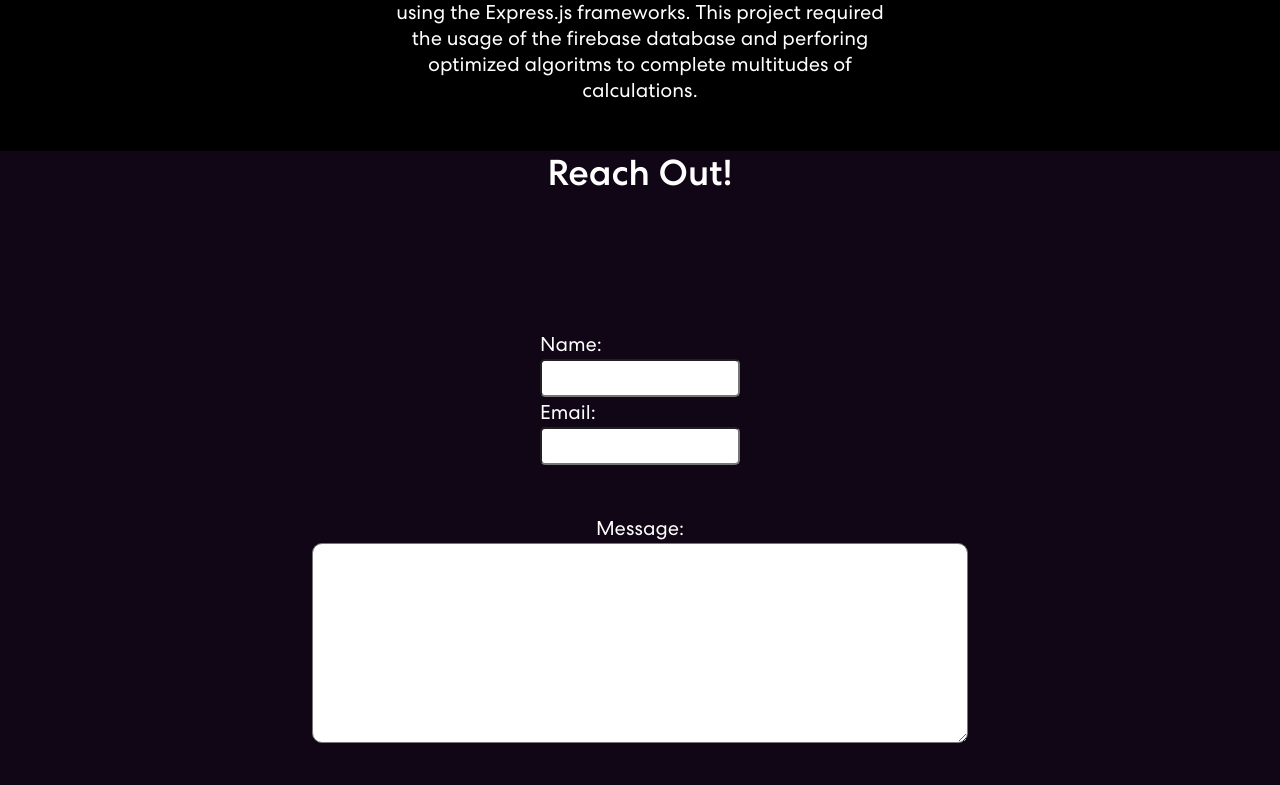
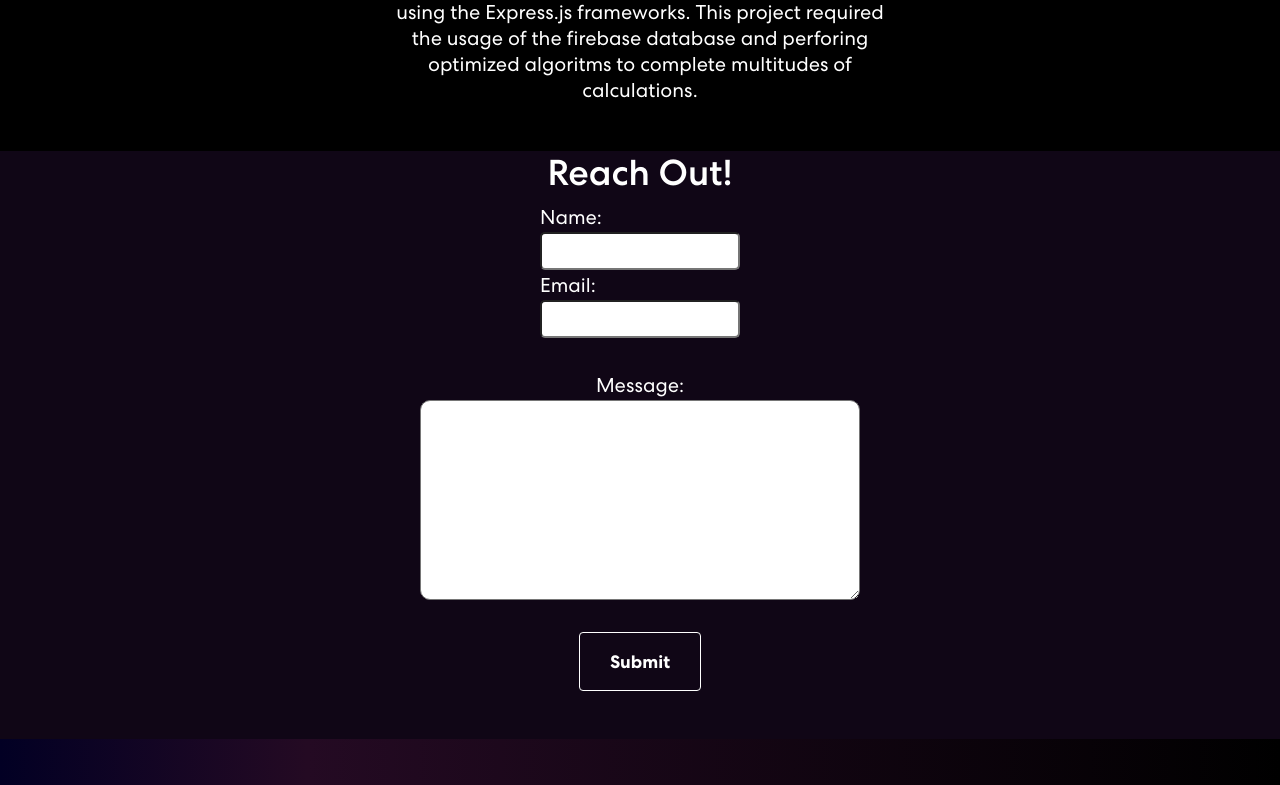
Before and after one commit to arashinho-gh/portfolio, a React (Create React App) app: page / in a window 1280 px wide. Shown: the part 2004-2789 px from the top of the page. Built offline with nearby package versions, Linux system fonts and the light colour scheme.

Commit message:
test 4.0

```diff
--- a/src/components/contact/contact.css
+++ b/src/components/contact/contact.css
@@ -6,7 +6,6 @@
   flex-direction: column;
 }
 .contact h2 {
-  padding: 0px 0px 50px 0px;
   display: flex;
   font-size: 36px;
 }
@@ -17,11 +16,7 @@
   position: relative;
   padding-bottom: 80px;
   width: 80%;
-  height: 400px;
-  @media (max-width: 1400px) {
-    flex-direction: column;
-    height: 600px;
-  }
+  flex-direction: column;
 }
 .contact button {
   border-radius: 4px;
@@ -35,8 +30,8 @@
   font-size: 18px;
   background-color: transparent;
   transition: 0.3s ease-in-out;
-  position: absolute;
-  bottom: 0;
+  position: relative;
+  top: 2rem;
 }
 .contact button::before {
   content: "";
@@ -61,29 +56,24 @@
   position: absolute;
 }
 .contact-message {
-  width: 40%;
+  width: 550px;
+  min-width: 250px;
   display: flex;
   justify-content: center;
   flex-direction: column;
   align-items: center;
-  @media (max-width: 1400px) {
-    width: 80%;
-    margin-top: 3rem;
-    margin-left: 0rem
+  @media max-width(1000px) {
+    width: 90%
   }
 }
 .contact-message label {
   font-size: 20px;
-  @media (max-width: 1400px) {
-    position: relative;
-  }
 }
 .contact-message textarea {
   width: 80%;
   height: 200px;
   border-radius: 10px;
   padding: 5px;
-  min-width: 200px;
 }
 .name-email {
   display: flex;
@@ -91,10 +81,7 @@
   width: 20%;
   align-items: center;
   justify-content: center;
-  @media (max-width: 1400px) {
-    width: 80%;
-    padding-top: 3rem;
-  }
+  padding-bottom: 2rem;
 }
 
 .name {
```
